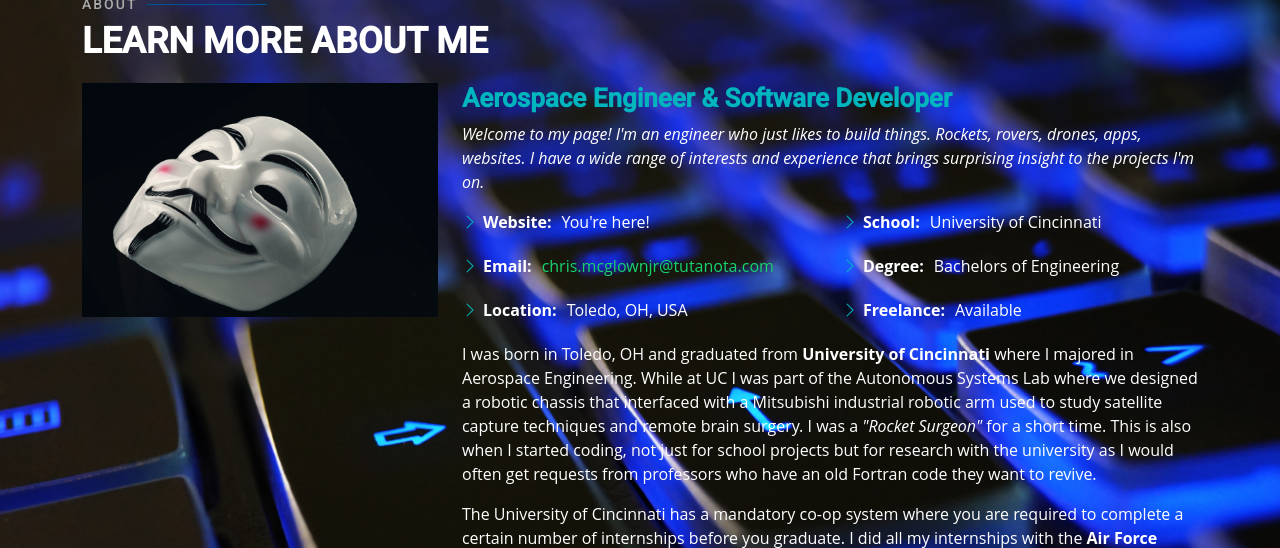
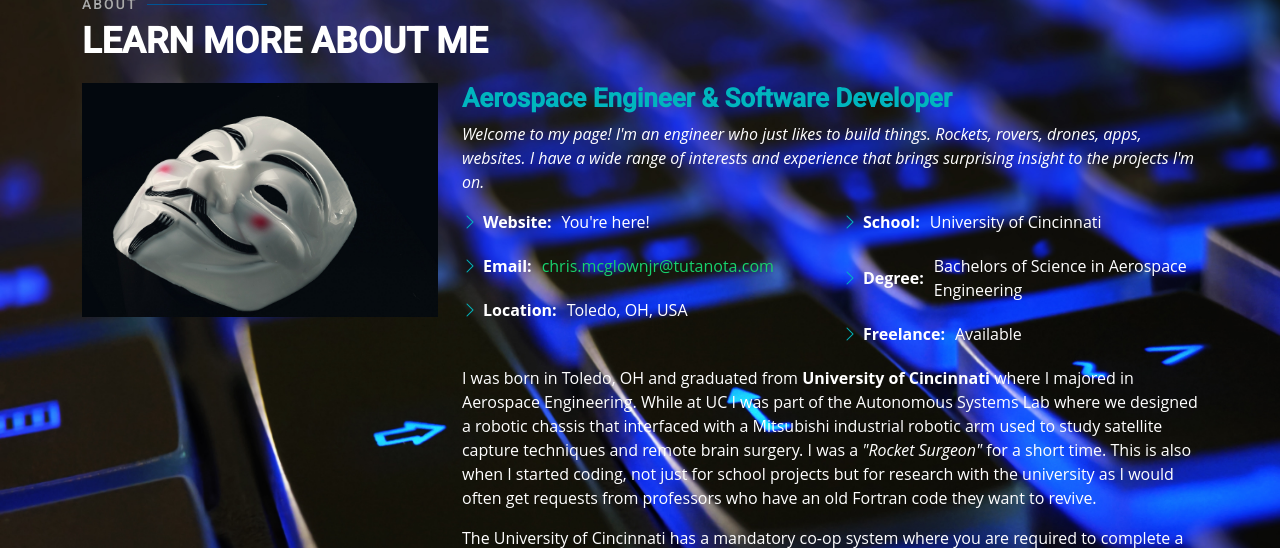
Before and after one commit to cmcglownjr/personalSite, a Django app: template templates/base/about.html in a window 1280 px wide. Shown: the top 548 px of the page. Run offline with Django 4.2, Linux system fonts and the light colour scheme; the template is opened without the code that fills it, so the values that code supplies are empty; parts of the project's set-up code (start-up, migrations or seed data) failed here and were passed over; some libraries are stand-ins or nearby versions.

Commit message:
fixed a typo

```diff
--- a/templates/base/about.html
+++ b/templates/base/about.html
@@ -34,7 +34,7 @@
         <div class="col-lg-6">
           <ul>
             <li><i class="bi bi-chevron-right"></i> <strong>School:</strong> <span>University of Cincinnati</span></li>
-            <li><i class="bi bi-chevron-right"></i> <strong>Degree:</strong> <span>Bachelors of Engineering</span></li>
+            <li><i class="bi bi-chevron-right"></i> <strong>Degree:</strong> <span>Bachelors of Science in Aerospace Engineering</span></li>
             <li><i class="bi bi-chevron-right"></i> <strong>Freelance:</strong> <span>Available</span></li>
           </ul>
         </div>
```
